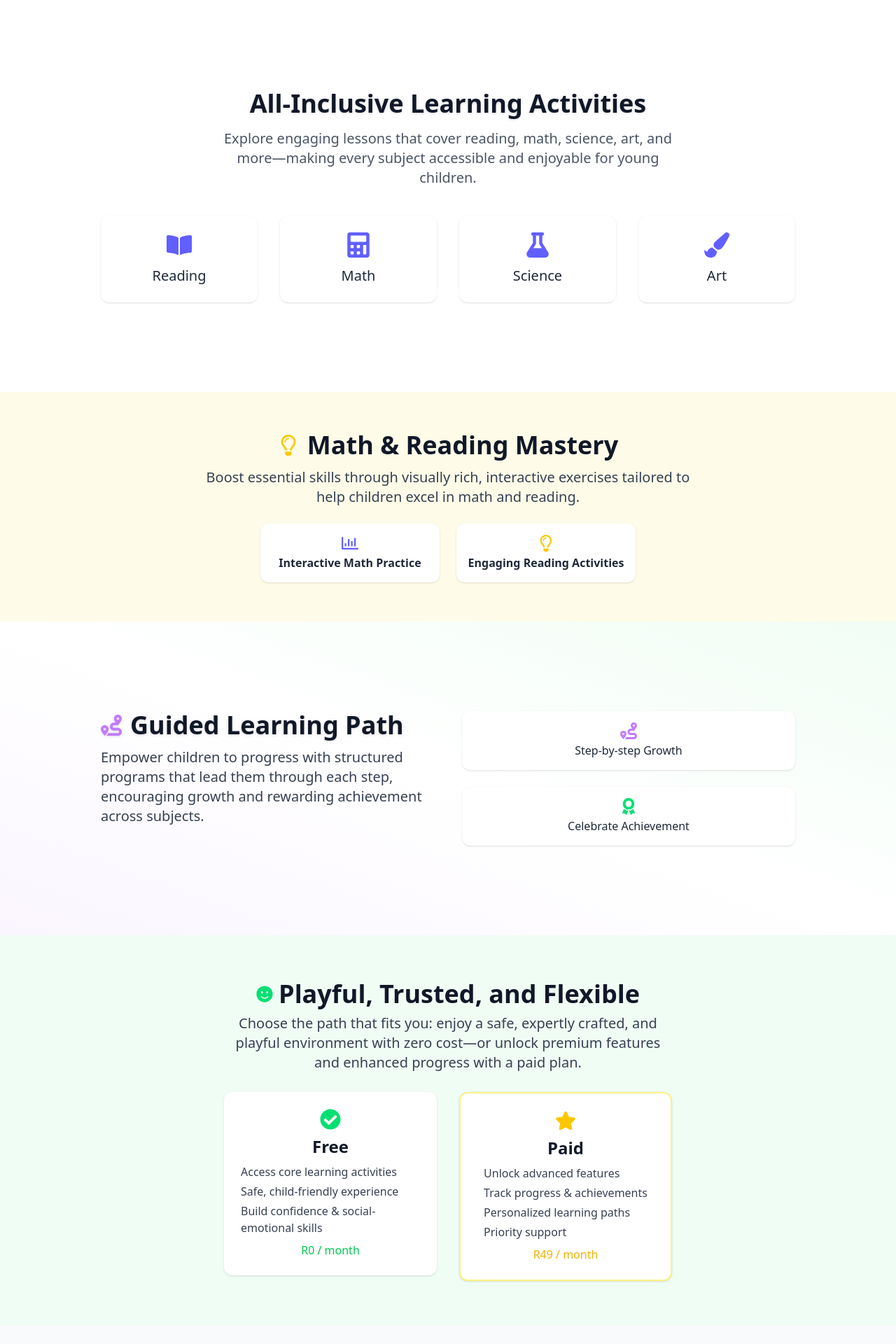
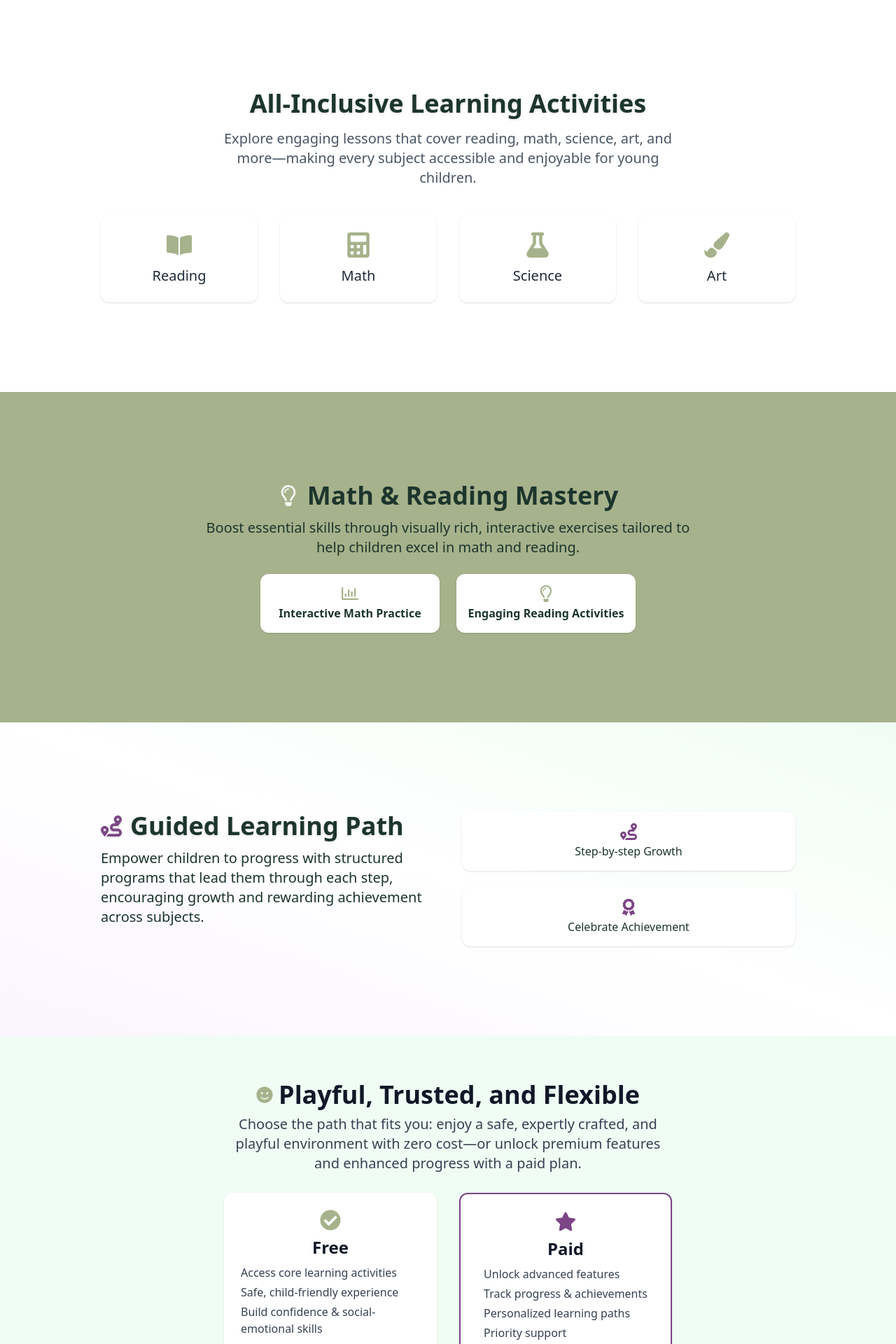
Before and after one commit to AliMora83/khula-landing, a Next.js app: page / in a window 1280 px wide. Shown: the part 800-2720 px from the top of the page at 70% size. Built offline with nearby package versions, Linux system fonts and the light colour scheme.

Commit message:
Pricing colors

```diff
--- a/src/components/GuidedLearningPath.tsx
+++ b/src/components/GuidedLearningPath.tsx
@@ -6,23 +6,27 @@ export default function GuidedLearningPath() {
       <div className="max-w-5xl mx-auto px-4 flex flex-col md:flex-row items-center md:items-start gap-10">
         {/* Left Side: Heading and Paragraph */}
         <div className="md:w-1/2 text-center md:text-left mb-8 md:mb-0">
-          <h2 className="text-3xl md:text-4xl font-bold text-gray-900 mb-3 flex items-center gap-3 drop-shadow justify-center md:justify-start">
-            <FaRoute className="text-purple-400 text-3xl" />
+          <h2 className="text-3xl md:text-4xl font-bold mb-3 flex items-center gap-3 drop-shadow justify-center md:justify-start" style={{ color: "var(--secondary-deep)" }}>
+            <FaRoute className="text-3xl" color="var(--accent-purple)" />
             Guided Learning Path
           </h2>
-          <p className="text-lg md:text-xl text-gray-700">
+          <p className="text-lg md:text-xl" style={{ color: "var(--secondary-deep)" }}>
             Empower children to progress with structured programs that lead them through each step, encouraging growth and rewarding achievement across subjects.
           </p>
         </div>
         {/* Right Side: Feature Cards */}
         <div className="md:w-1/2 flex flex-col gap-6">
           <div className="bg-white p-4 rounded-xl shadow flex flex-col items-center">
-            <FaRoute className="text-2xl text-purple-400 mb-1" />
-            <span className="font-medium text-gray-800">Step-by-step Growth</span>
+            <FaRoute className="text-2xl mb-1" color="var(--accent-purple)" />
+            <span className="font-medium" style={{ color: "var(--secondary-deep)" }}>
+              Step-by-step Growth
+            </span>
           </div>
           <div className="bg-white p-4 rounded-xl shadow flex flex-col items-center">
-            <FaAward className="text-2xl text-green-400 mb-1" />
-            <span className="font-medium text-gray-800">Celebrate Achievement</span>
+            <FaAward className="text-2xl mb-1" color="var(--accent-purple)" />
+            <span className="font-medium" style={{ color: "var(--secondary-deep)" }}>
+              Celebrate Achievement
+            </span>
           </div>
         </div>
       </div>
--- a/src/components/InclusiveActivities.tsx
+++ b/src/components/InclusiveActivities.tsx
@@ -4,18 +4,23 @@ export default function InclusiveActivities() {
   return (
     <section className="py-32">
       <div className="max-w-5xl mx-auto px-4">
-        <h2 className="text-3xl md:text-4xl font-bold text-center text-gray-900 mb-4 drop-shadow">
-          All-Inclusive Learning Activities
-        </h2>
+<h2
+  className="text-3xl md:text-4xl font-bold text-center mb-4 drop-shadow"
+  style={{ color: "var(--secondary-deep)" }}
+>
+  All-Inclusive Learning Activities
+</h2>
+
         <p className="text-lg md:text-xl text-center text-gray-600 mb-10 max-w-2xl mx-auto">
           Explore engaging lessons that cover reading, math, science, art, and more—making every subject accessible and enjoyable for young children.
         </p>
-        <div className="grid grid-cols-1 sm:grid-cols-2 md:grid-cols-4 gap-8 mt-8">
-          <FeatureCard icon={<FaBookOpen />} title="Reading" />
-          <FeatureCard icon={<FaCalculator />} title="Math" />
-          <FeatureCard icon={<FaFlask />} title="Science" />
-          <FeatureCard icon={<FaPaintBrush />} title="Art" />
-        </div>
+<div className="grid grid-cols-1 sm:grid-cols-2 md:grid-cols-4 gap-8 mt-8">
+  <FeatureCard icon={<FaBookOpen color="var(--primary-green)" />} title="Reading" />
+  <FeatureCard icon={<FaCalculator color="var(--primary-green)" />} title="Math" />
+  <FeatureCard icon={<FaFlask color="var(--primary-green)" />} title="Science" />
+  <FeatureCard icon={<FaPaintBrush color="var(--primary-green)" />} title="Art" />
+</div>
+
       </div>
     </section>
   );
--- a/src/components/MathReadingMastery.tsx
+++ b/src/components/MathReadingMastery.tsx
@@ -2,23 +2,30 @@ import { FaRegLightbulb, FaRegChartBar } from "react-icons/fa";
 
 export default function MathReadingMastery() {
   return (
-    <section className="bg-yellow-50 py-14">
+    <section
+      className="py-32"
+      style={{ background: "var(--primary-green)" }} // bg now primary green
+    >
       <div className="max-w-3xl mx-auto px-4 text-center">
-        <h2 className="text-3xl md:text-4xl font-bold text-gray-900 mb-3 flex justify-center items-center gap-3">
-          <FaRegLightbulb className="text-yellow-400 text-3xl" />
+        <h2 className="text-3xl md:text-4xl font-bold mb-3 flex justify-center items-center gap-3" style={{ color: "var(--secondary-deep)" }}>
+          <FaRegLightbulb className="text-3xl" color="var(--soft-gray)" />
           Math & Reading Mastery
         </h2>
-        <p className="text-lg md:text-xl text-gray-700 mb-3">
+        <p className="text-lg md:text-xl mb-3" style={{ color: "var(--secondary-deep)" }}>
           Boost essential skills through visually rich, interactive exercises tailored to help children excel in math and reading.
         </p>
         <div className="flex flex-col sm:flex-row items-center justify-center gap-6 mt-6">
           <div className="bg-white p-4 rounded-xl shadow w-full sm:w-64 text-center">
-            <FaRegChartBar className="mx-auto text-indigo-500 text-2xl mb-1" />
-            <span className="block font-semibold text-gray-800">Interactive Math Practice</span>
+            <FaRegChartBar className="mx-auto text-2xl mb-1" color="var(--primary-green)" />
+            <span className="block font-semibold" style={{ color: "var(--secondary-deep)" }}>
+              Interactive Math Practice
+            </span>
           </div>
           <div className="bg-white p-4 rounded-xl shadow w-full sm:w-64 text-center">
-            <FaRegLightbulb className="mx-auto text-yellow-400 text-2xl mb-1" />
-            <span className="block font-semibold text-gray-800">Engaging Reading Activities</span>
+            <FaRegLightbulb className="mx-auto text-2xl mb-1" color="var(--primary-green)" />
+            <span className="block font-semibold" style={{ color: "var(--secondary-deep)" }}>
+              Engaging Reading Activities
+            </span>
           </div>
         </div>
       </div>
--- a/src/components/Pricing.tsx
+++ b/src/components/Pricing.tsx
@@ -5,7 +5,7 @@ export default function Pricing() {
     <section className="bg-green-50 py-16">
       <div className="max-w-2xl mx-auto px-4 text-center">
         <h2 className="text-3xl md:text-4xl font-bold text-gray-900 mb-2 flex items-center justify-center gap-2">
-          <FaSmile className="text-green-400 text-2xl" />
+          <FaSmile className="text-2xl" color="var(--primary-green)" />
           Playful, Trusted, and Flexible
         </h2>
         <p className="text-lg md:text-xl text-gray-700 mb-7">
@@ -15,19 +15,19 @@ export default function Pricing() {
 
           {/* Free Option Card */}
           <div className="bg-white p-6 rounded-xl shadow flex flex-col items-center">
-            <FaCheckCircle className="text-green-400 text-3xl mb-2" />
+            <FaCheckCircle className="text-3xl mb-2" color="var(--primary-green)" />
             <span className="text-2xl font-semibold text-gray-900 mb-2">Free</span>
             <ul className="text-gray-700 text-left mb-2 space-y-1">
               <li>Access core learning activities</li>
               <li>Safe, child-friendly experience</li>
               <li>Build confidence & social-emotional skills</li>
             </ul>
-            <span className="font-medium text-green-500">R0 / month</span>
+            <span className="font-medium" style={{ color: "var(--primary-green)" }}>R0 / month</span>
           </div>
 
           {/* Paid Option Card */}
-          <div className="bg-white p-6 rounded-xl shadow flex flex-col items-center border-2 border-yellow-200">
-            <FaStar className="text-yellow-400 text-3xl mb-2" />
+          <div className="bg-white p-6 rounded-xl shadow flex flex-col items-center border-2" style={{ borderColor: "var(--accent-purple)" }}>
+            <FaStar className="text-3xl mb-2" color="var(--accent-purple)" />
             <span className="text-2xl font-semibold text-gray-900 mb-2">Paid</span>
             <ul className="text-gray-700 text-left mb-2 space-y-1">
               <li>Unlock advanced features</li>
@@ -35,7 +35,9 @@ export default function Pricing() {
               <li>Personalized learning paths</li>
               <li>Priority support</li>
             </ul>
-            <span className="font-medium text-yellow-500">R49 / month</span>
+<span className="font-medium" style={{ color: "var(--accent-purple)" }}>
+  R49 / month
+</span>
           </div>
 
         </div>
```
